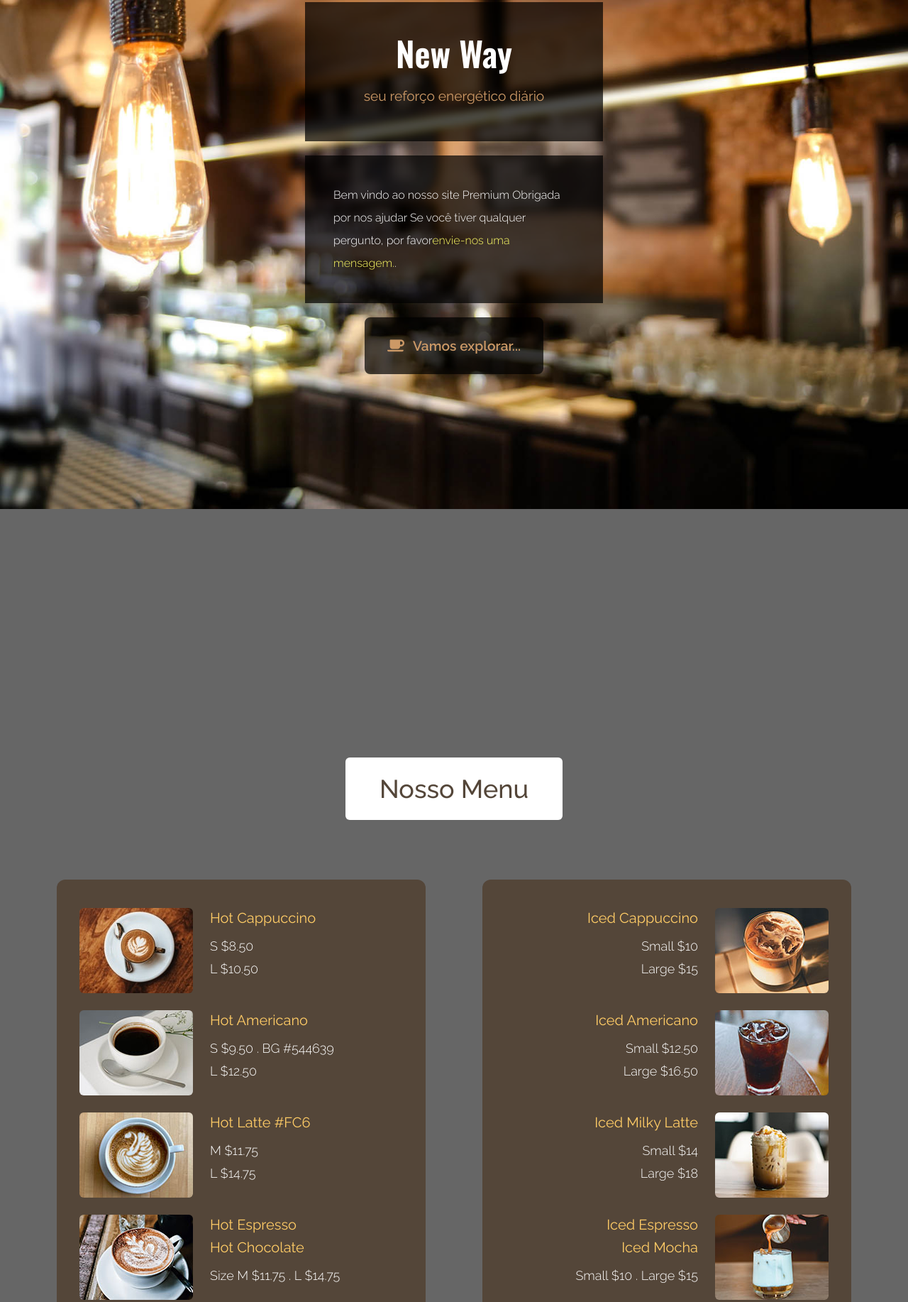
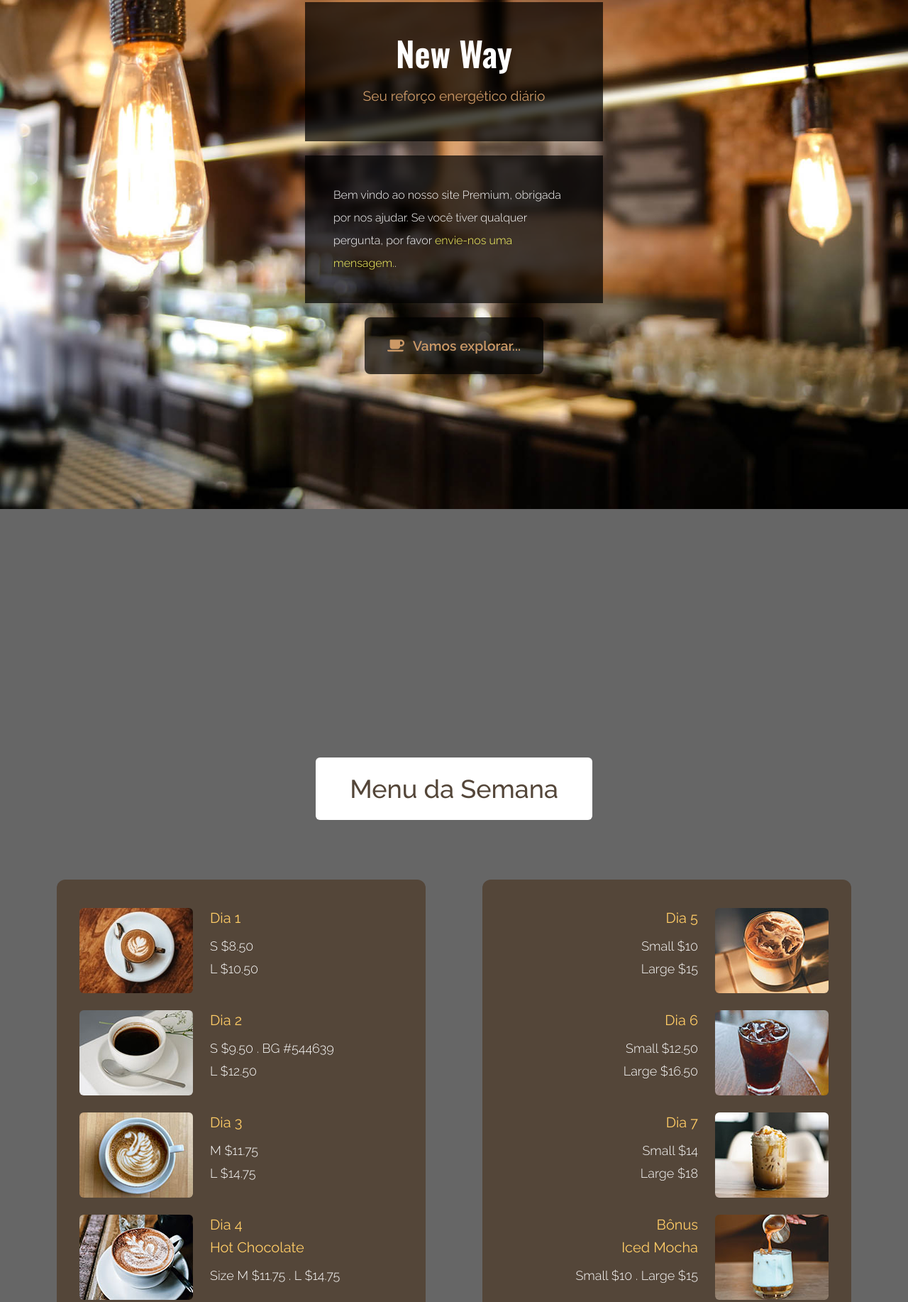
Before and after one commit to NewWayPremium/NewWayPremium.github.io, a plain HTML site: page index.html in a window 1280 px wide. Shown: the part 189-2023 px from the top of the page at 71% size. Drawn offline with nearby package versions, Linux system fonts and the light colour scheme.

Commit message:
add edit text

```diff
--- a/index.html
+++ b/index.html
@@ -39,13 +39,13 @@ https://www.tooplate.com/view/2126-antique-cafe
             <div class="sm:pb-60 sm:pt-48 py-20">
                 <div class="bg-black bg-opacity-70 p-12 mb-5 text-center">
                     <h1 class="text-white text-5xl tm-logo-font mb-5">New Way</h1>
-                    <p class="tm-text-gold tm-text-2xl">seu reforço energético diário</p>
+                    <p class="tm-text-gold tm-text-2xl">Seu reforço energético diário</p>
                 </div>
                 <div class="bg-black bg-opacity-70 p-10 mb-5">
                     <p class="text-white leading-8 text-sm font-light">
-                        Bem vindo ao nosso site Premium
-                        Obrigada por nos ajudar
-                    	Se você tiver qualquer pergunto, por favor<a rel="nofollow" href="https://www.tooplate.com/contact" target="_parent">envie-nos uma mensagem.</a>. </p>
+                        Bem vindo ao nosso site Premium,
+                        obrigada por nos ajudar.
+                    	Se você tiver qualquer pergunta, por favor <a rel="nofollow" href="https://newwayjuices.github.io/#contact" target="_parent">envie-nos uma mensagem.</a>. </p>
                 </div>
                 <div class="text-center">
                     <div class="inline-block">
@@ -62,14 +62,14 @@ https://www.tooplate.com/view/2126-antique-cafe
     <div id="menu" class="parallax-window" data-parallax="scroll" data-image-src="img/antique-cafe-bg-02.jpg">
         <div class="container mx-auto tm-container py-24 sm:py-48">
             <div class="text-center mb-16">
-                <h2 class="bg-white tm-text-brown py-6 px-12 text-4xl font-medium inline-block rounded-md">Nosso Menu</h2>
+                <h2 class="bg-white tm-text-brown py-6 px-12 text-4xl font-medium inline-block rounded-md">Menu da Semana</h2>
             </div>
             <div class="flex flex-col lg:flex-row justify-around items-center">
                 <div class="flex-1 m-5 rounded-xl px-4 py-6 sm:px-8 sm:py-10 tm-bg-brown tm-item-container">
                     <div class="flex items-start mb-6 tm-menu-item">
                         <img src="img/menu-item-1.jpg" alt="Image" class="rounded-md">
                         <div class="ml-3 sm:ml-6">
-                            <h3 class="text-lg sm:text-xl mb-2 sm:mb-3 tm-text-yellow">Hot Cappuccino</h3>
+                            <h3 class="text-lg sm:text-xl mb-2 sm:mb-3 tm-text-yellow">Dia 1</h3>
                             <div class="text-white text-md sm:text-lg font-light mb-1">S $8.50</div>
                             <div class="text-white text-md sm:text-lg font-light">L $10.50</div>
                         </div>
@@ -77,7 +77,7 @@ https://www.tooplate.com/view/2126-antique-cafe
                     <div class="flex items-start mb-6 tm-menu-item">
                         <img src="img/menu-item-2.jpg" alt="Image" class="rounded-md">
                         <div class="ml-3 sm:ml-6">
-                            <h3 class="text-lg sm:text-xl mb-2 sm:mb-3 tm-text-yellow">Hot Americano</h3>
+                            <h3 class="text-lg sm:text-xl mb-2 sm:mb-3 tm-text-yellow">Dia 2</h3>
                             <div class="text-white text-md sm:text-lg font-light mb-1">S $9.50 . BG #544639</div>
                             <div class="text-white text-md sm:text-lg font-light">L $12.50</div>
                         </div>
@@ -85,7 +85,7 @@ https://www.tooplate.com/view/2126-antique-cafe
                     <div class="flex items-start mb-6 tm-menu-item">
                         <img src="img/menu-item-3.jpg" alt="Image" class="rounded-md">
                         <div class="ml-3 sm:ml-6">
-                            <h3 class="text-lg sm:text-xl mb-2 sm:mb-3 tm-text-yellow">Hot Latte #FC6</h3>
+                            <h3 class="text-lg sm:text-xl mb-2 sm:mb-3 tm-text-yellow">Dia 3</h3>
                             <div class="text-white text-md sm:text-lg font-light mb-1">M $11.75</div>
                             <div class="text-white text-md sm:text-lg font-light">L $14.75</div>
                         </div>
@@ -93,7 +93,7 @@ https://www.tooplate.com/view/2126-antique-cafe
                     <div class="flex items-start mb-6 tm-menu-item">
                         <img src="img/menu-item-4.jpg" alt="Image" class="rounded-md">
                         <div class="ml-3 sm:ml-6">
-                            <h3 class="text-lg sm:text-xl tm-text-yellow mb-1">Hot Espresso</h3>
+                            <h3 class="text-lg sm:text-xl tm-text-yellow mb-1">Dia 4</h3>
                             <h3 class="text-lg sm:text-xl mb-2 sm:mb-3 tm-text-yellow">Hot Chocolate</h3>
                             <div class="text-white text-md sm:text-lg font-light">Size M $11.75 . L $14.75</div>
                         </div>
@@ -102,7 +102,7 @@ https://www.tooplate.com/view/2126-antique-cafe
                 <div class="flex-1 m-5 rounded-xl px-4 py-6 sm:px-8 sm:py-10 tm-bg-brown tm-item-container">
                     <div class="flex items-start justify-end mb-6 tm-menu-item-2">
                         <div class="text-right mr-6">
-                            <h3 class="text-lg sm:text-xl mb-2 sm:mb-3 tm-text-yellow">Iced Cappuccino</h3>
+                            <h3 class="text-lg sm:text-xl mb-2 sm:mb-3 tm-text-yellow">Dia 5</h3>
                             <div class="text-white text-md sm:text-lg font-light mb-1">Small $10</div>
                             <div class="text-white text-md sm:text-lg font-light">Large $15</div>
                         </div>
@@ -110,7 +110,7 @@ https://www.tooplate.com/view/2126-antique-cafe
                     </div>
                     <div class="flex items-start justify-end mb-6 tm-menu-item-2">
                         <div class="text-right mr-6">
-                            <h3 class="text-lg sm:text-xl mb-2 sm:mb-3 tm-text-yellow">Iced Americano</h3>
+                            <h3 class="text-lg sm:text-xl mb-2 sm:mb-3 tm-text-yellow">Dia 6</h3>
                             <div class="text-white text-md sm:text-lg font-light mb-1">Small $12.50</div>
                             <div class="text-white text-md sm:text-lg font-light">Large $16.50</div>
                         </div>
@@ -118,7 +118,7 @@ https://www.tooplate.com/view/2126-antique-cafe
                     </div>
                     <div class="flex items-start justify-end mb-6 tm-menu-item-2">
                         <div class="text-right mr-6">
-                            <h3 class="text-lg sm:text-xl mb-2 sm:mb-3 tm-text-yellow">Iced Milky Latte</h3>
+                            <h3 class="text-lg sm:text-xl mb-2 sm:mb-3 tm-text-yellow">Dia 7</h3>
                             <div class="text-white text-md sm:text-lg font-light mb-1">Small $14</div>
                             <div class="text-white text-md sm:text-lg font-light">Large $18</div>
                         </div>
@@ -126,7 +126,7 @@ https://www.tooplate.com/view/2126-antique-cafe
                     </div>
                     <div class="flex items-start justify-end mb-6 tm-menu-item-2">
                         <div class="text-right mr-6">
-                            <h3 class="text-lg sm:text-xl tm-text-yellow mb-1">Iced Espresso</h3>
+                            <h3 class="text-lg sm:text-xl tm-text-yellow mb-1">Bônus</h3>
                             <h3 class="text-lg sm:text-xl mb-2 sm:mb-3 tm-text-yellow">Iced Mocha</h3>
                             <div class="text-white text-md sm:text-lg font-light">Small $10 . Large $15</div>
                         </div>
@@ -150,7 +150,7 @@ https://www.tooplate.com/view/2126-antique-cafe
                 </div>
                 <a href="#contact" class="inline-block tm-bg-green transition text-white text-xl pt-3 pb-4 px-8 rounded-md">
                     <i class="far fa-comments mr-4"></i>
-                    Contact
+                    Contato
                 </a>
             </div>
         </div>
```
